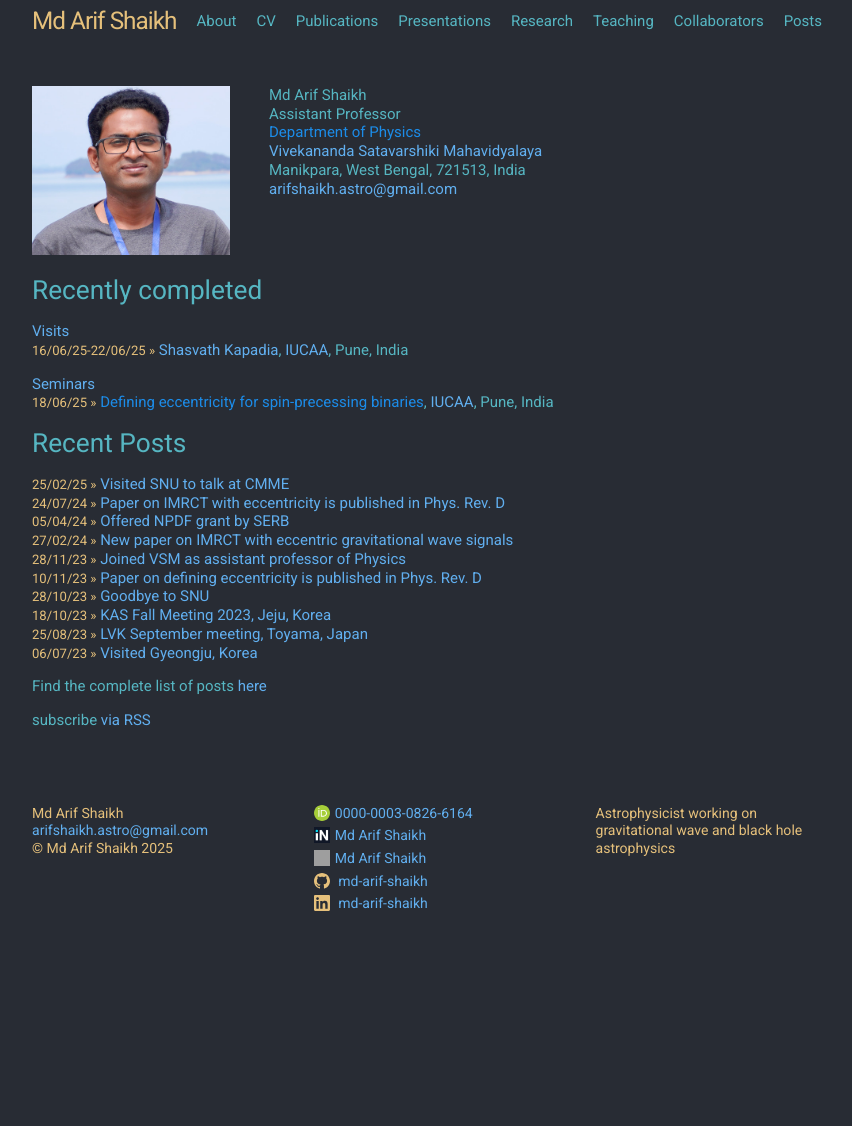
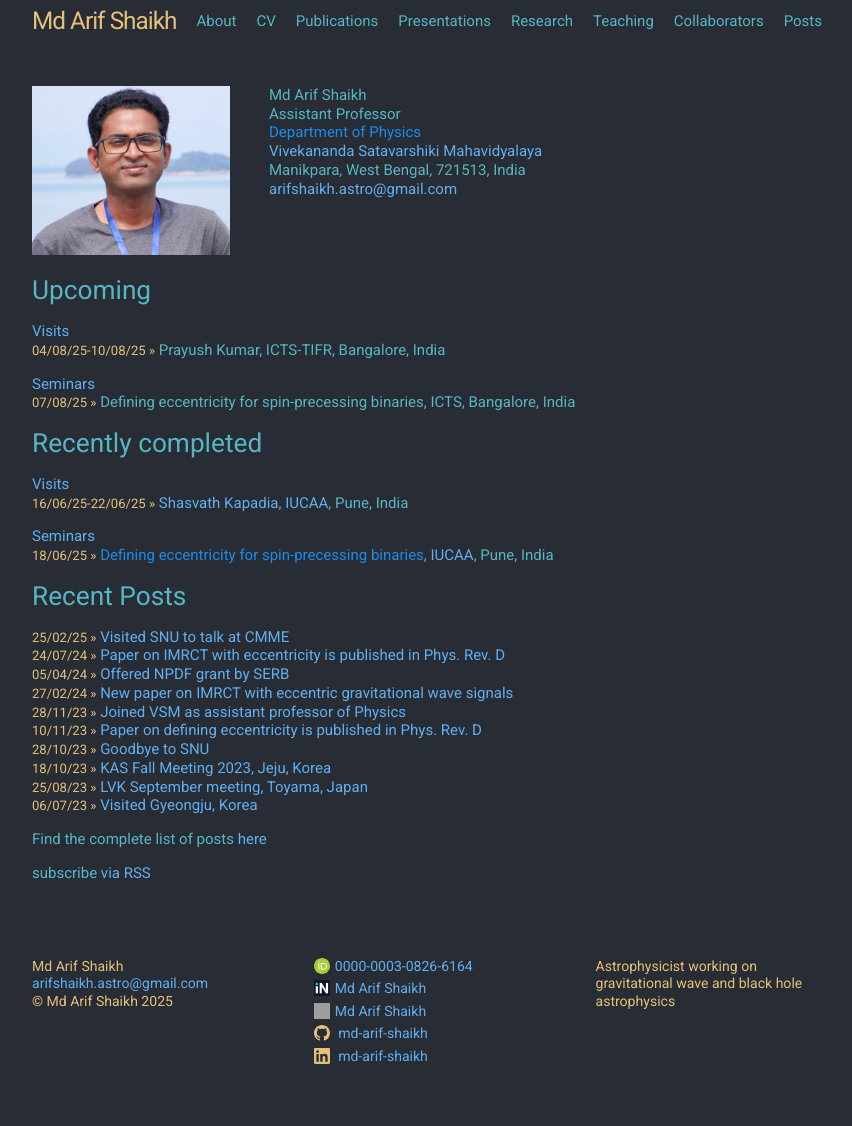
Before and after one commit to md-arif-shaikh/md-arif-shaikh.github.io, a Jekyll site: the page built from index.md, in a window 1280 px wide. Shown: the whole page, without its empty margins (213-1065 px from the left). Built offline with Jekyll 4.4.1, drawn with Linux system fonts in a browser that asks for light colours; before the commit the page ends 973 px from its top, so only the background shows below that; grey boxes are pictures that could not be loaded.

Commit message:
update visit and seminar

```diff
--- a/_data/seminars.yaml
+++ b/_data/seminars.yaml
@@ -1,3 +1,12 @@
+ICTS-2025-August:
+  title: "Defining eccentricity for spin-precessing binaries"
+  date: 2025-08-07
+  talk-url:
+  institute: ICTS
+  institute-url: https://www.icts.res.in/
+  city: Bangalore
+  country: India
+
 IUCAA-2025-June:
   title: "Defining eccentricity for spin-precessing binaries"
   date: 2025-06-18
```
Also changed, not shown: _data/visits.yaml (+16 -0 lines).
